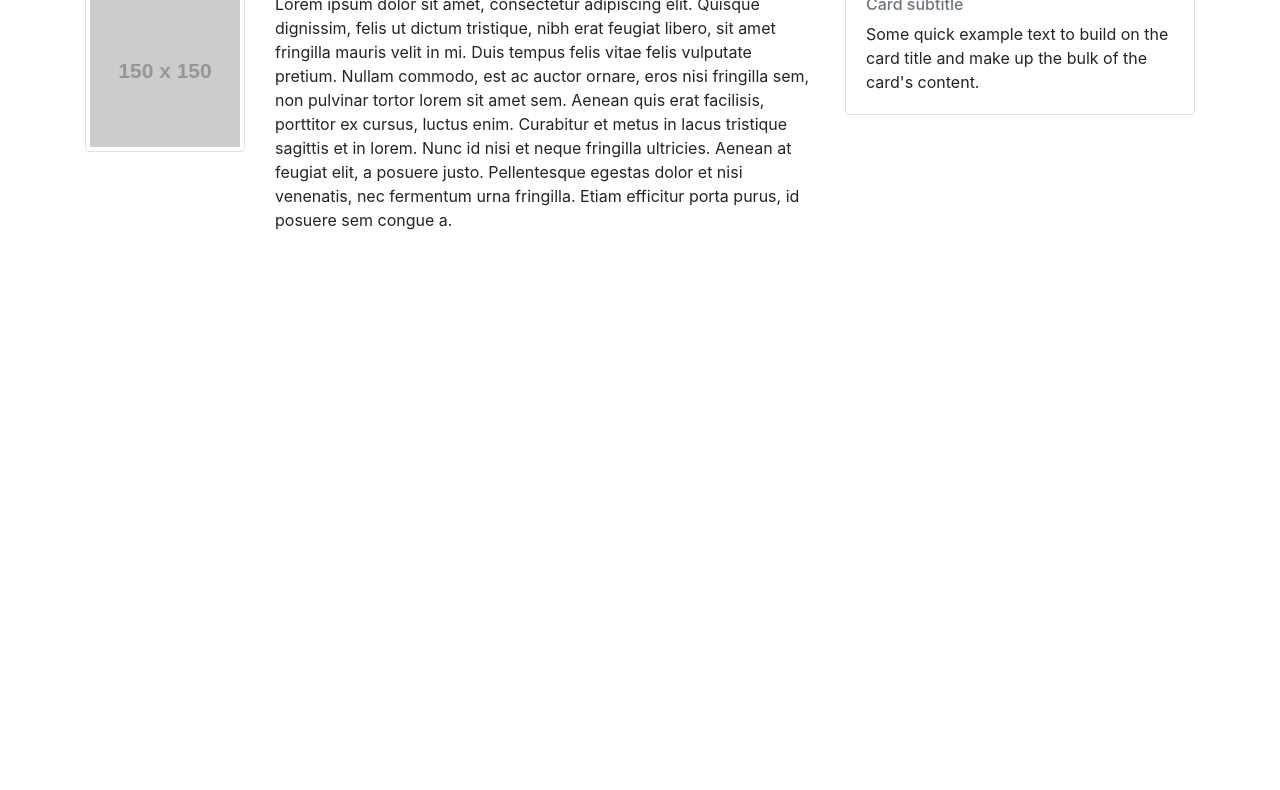
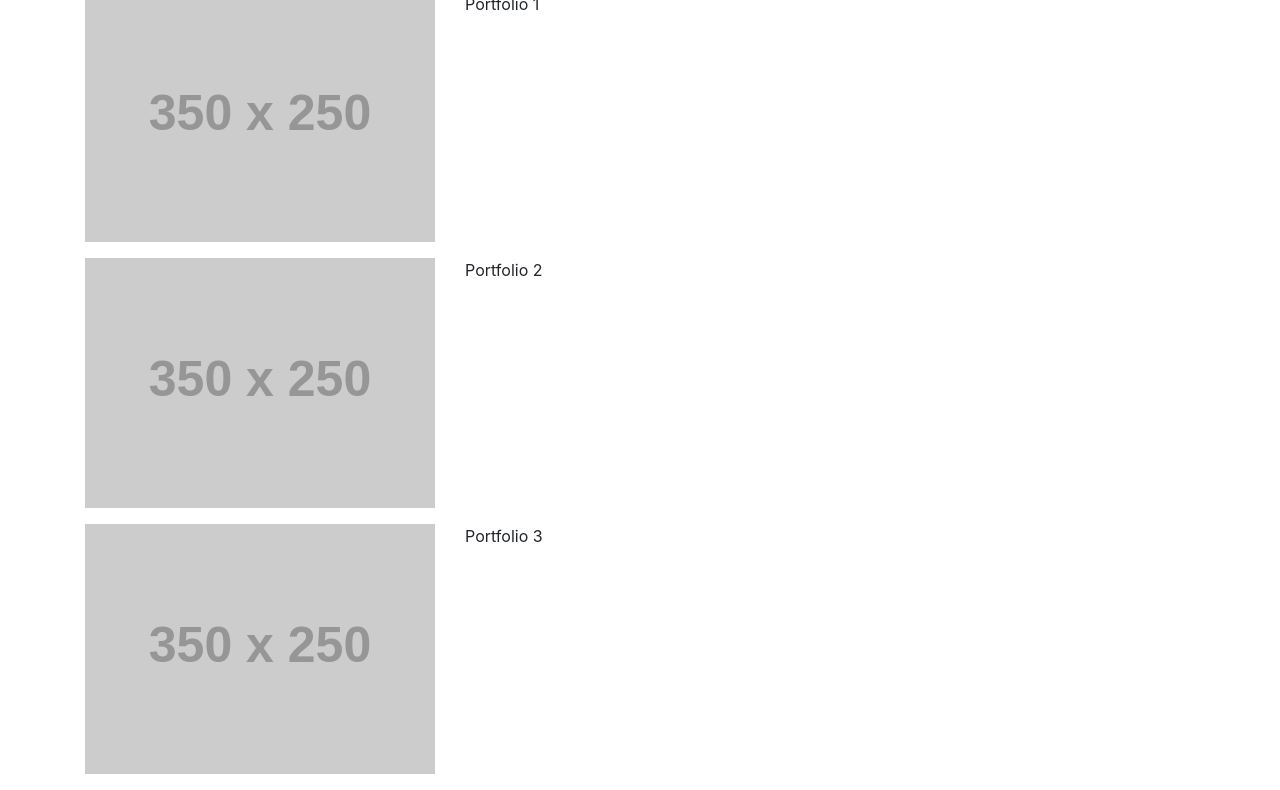
Before and after one commit to coolculasa/portfolio, a plain HTML site: page portfolio.html in a window 1280 px wide. Shown: the part 124-914 px from the top of the page. Before the commit the page ends 800 px from the top, so only its background shows below. Drawn offline with nearby package versions, Linux system fonts and the light colour scheme; placeholder pictures from the web are drawn by us.

Commit message:
updating portfolio.html

```diff
--- a/portfolio.html
+++ b/portfolio.html
@@ -14,20 +14,20 @@
 <!-- Start Nav -->
 <nav class="navbar navbar-expand-sm navbar-dark bg-primary navbar-static-top">
   <span class="navbar-brand mb-1 h1">Valerie Lucas</span>
-    <button class="navbar-toggler" type="button" data-toggle="collapse" data-target="#navbarSupportedContent"
-      aria-controls="navbarSupportedContent" aria-expanded="false" aria-label="Toggle navigation">
+  <button class="navbar-toggler" type="button" data-toggle="collapse" data-target="#navbarMenu"
+    aria-controls="navbarMenu" aria-label="Toggle navigation">
     <span class="navbar-toggler-icon"></span>
   </button>
-    <div class="collapse navbar-collapse" id="navbarSupportedContent">
+  <div class="collapse navbar-collapse" id="navbarMenu">
     <ul class="nav navbar-nav mr-auto">
       <li class="nav-item">
-          <a class="nav-link" href="#">About</a>
+        <a class="nav-link" href="index.html">About</a>
       </li>
       <li class="nav-item">
-          <a class="nav-link" href="#">Portfolio</a>
+        <a class="nav-link" href="portfolio.html">Portfolio</a>
       </li>
       <li class="nav-item">
-          <a class="nav-link" href="#">Contact</a>
+        <a class="nav-link" href="contact.html">Contact</a>
       </li>
     </ul>
   </div>
@@ -39,33 +39,50 @@
     <div class="col-md-8">
         <h1>Portfolio</h1>
         <div class="row">
-          <div class="col-md-3">
-            <img src="http://placehold.it/150x150" alt="Placeholder" class="img-thumbnail">
-          </div>
-          <div class="col-md-9">
+          <div class="col-sm-6">
             <p>
-              Lorem ipsum dolor sit amet, consectetur adipiscing elit. Quisque dignissim, felis ut dictum tristique,
-              nibh erat feugiat libero, sit amet fringilla mauris velit in mi. Duis tempus felis vitae
-              felis vulputate pretium. Nullam commodo, est ac auctor ornare, eros nisi fringilla sem,
-              non pulvinar tortor lorem sit amet sem. Aenean quis erat facilisis, porttitor ex cursus,
-              luctus enim. Curabitur et metus in lacus tristique sagittis et in lorem. Nunc id nisi et
-              neque fringilla ultricies. Aenean at feugiat elit, a posuere justo. Pellentesque egestas
-              dolor et nisi venenatis, nec fermentum urna fringilla. Etiam efficitur porta purus, id
-              posuere sem congue a.
+              <img src="https://via.placeholder.com/350x250">
             </p>
           </div>
+          <div class="col-sm-6">
+            <p>
+              Portfolio 1
+            </p>
           </div>
+
         </div>
-      <!--Create Card taking up 4 Columns-->
-      <div class="col-md-4">
-        <div class="card mt-2">
-          <div class="card-body">
-            <h5 class="card-title">Card title</h5>
-            <h6 class="card-subtitle mb-2 text-muted">Card subtitle</h6>
-            <p class="card-text">Some quick example text to build on the card title and make up the bulk of the card's content.</p>
+
+        <div class="row">
+          <div class="col-sm-6">
+            <p>
+              <img src="https://via.placeholder.com/350x250">
+            </p>
           </div>
+          <div class="col-sm-6">
+            <p>
+              Portfolio 2
+            </p>
           </div>
+
         </div>
+
+        <div class="row">
+          <div class="col-sm-6">
+            <p>
+              <img src="https://via.placeholder.com/350x250">
+            </p>
+          </div>
+          <div class="col-sm-6">
+            <p>
+              Portfolio 3
+            </p>
+          </div>
+
+        </div>
+
+
+
+
   </div>
 </div>
 </body>
```
Lines whose indentation alone changed are shown as unchanged.
